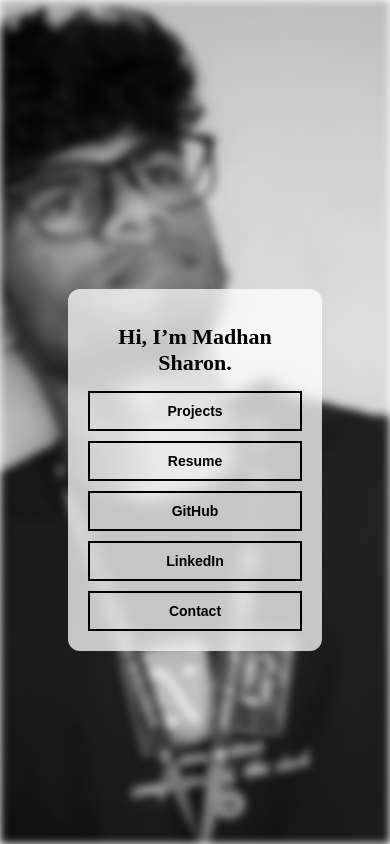
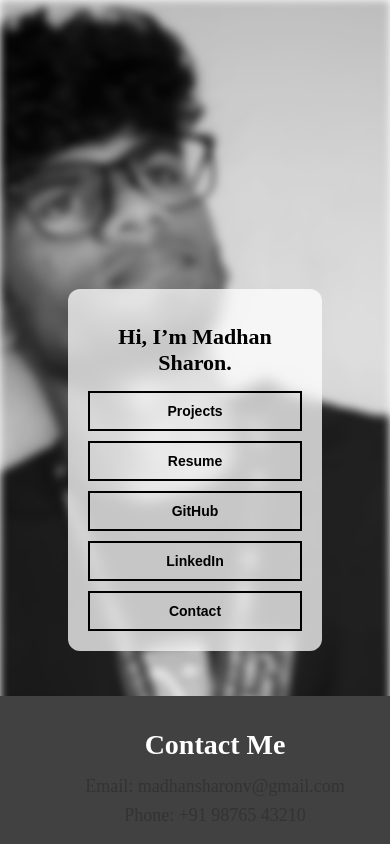
Before and after one commit to MADHANSHARON/my-portfolio, a React (Vite) app: page / in a window 390 px wide. Shown: the top 844 px of the page. Built offline with nearby package versions, Linux system fonts and the light colour scheme.

Commit message:
initial commit

```diff
--- a/src/components/Hero.css
+++ b/src/components/Hero.css
@@ -160,11 +160,18 @@
     width: 100%;
     font-size: 14px;
   }
-  .contact-details{
-    z-index: 3;
-    background-color: #424141;
-    color: white;
-  }
+ .contact-details {
+  position: fixed;
+  bottom: 0;
+  left: 0;
+  width: 100%;
+  z-index: 3;
+  background-color: #424141;
+  color: white;
+  padding: 10px 20px;
+  text-align: center;
+}
+
 }
 
 /* 📱 Screens below 900px */
```
